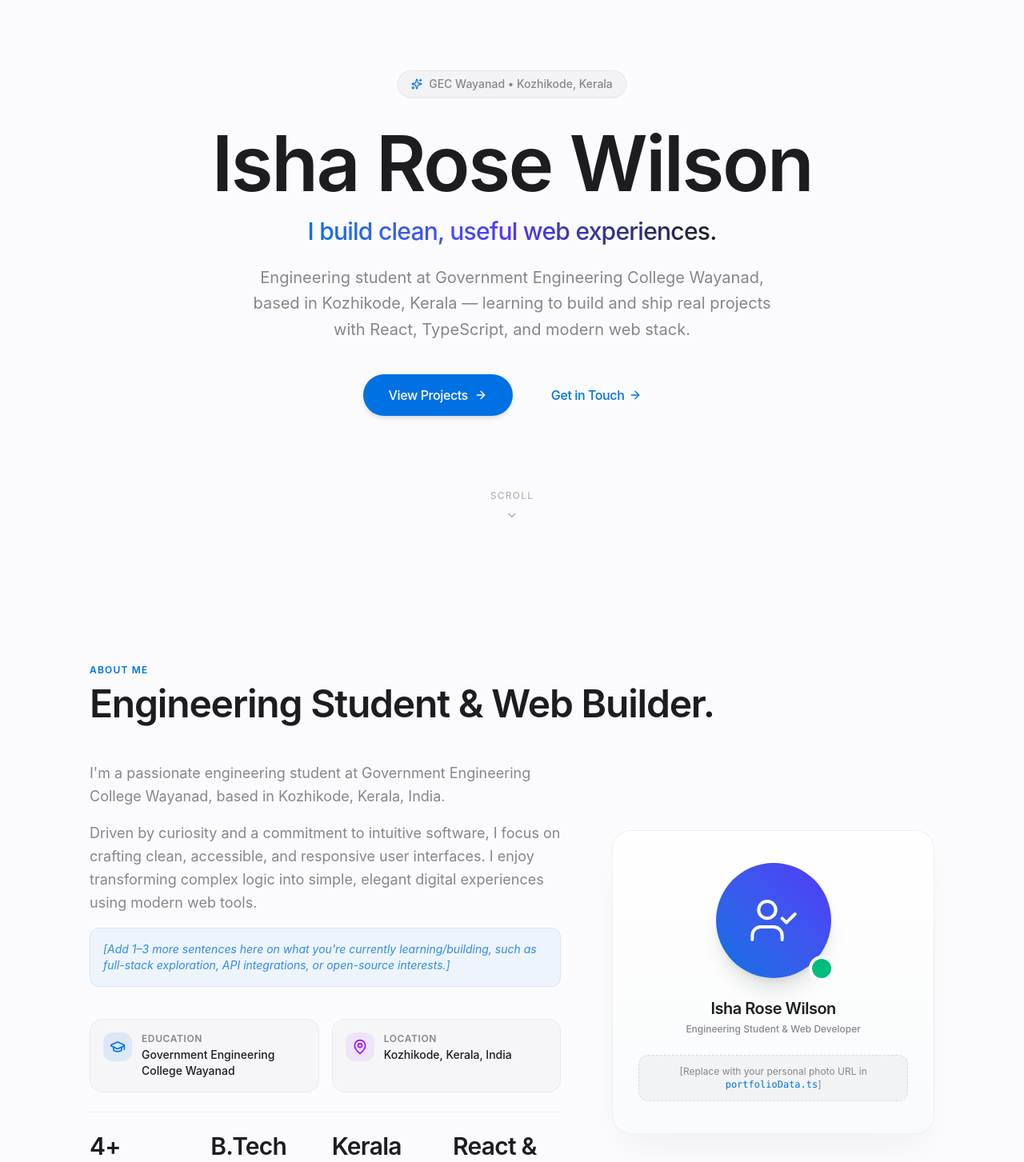
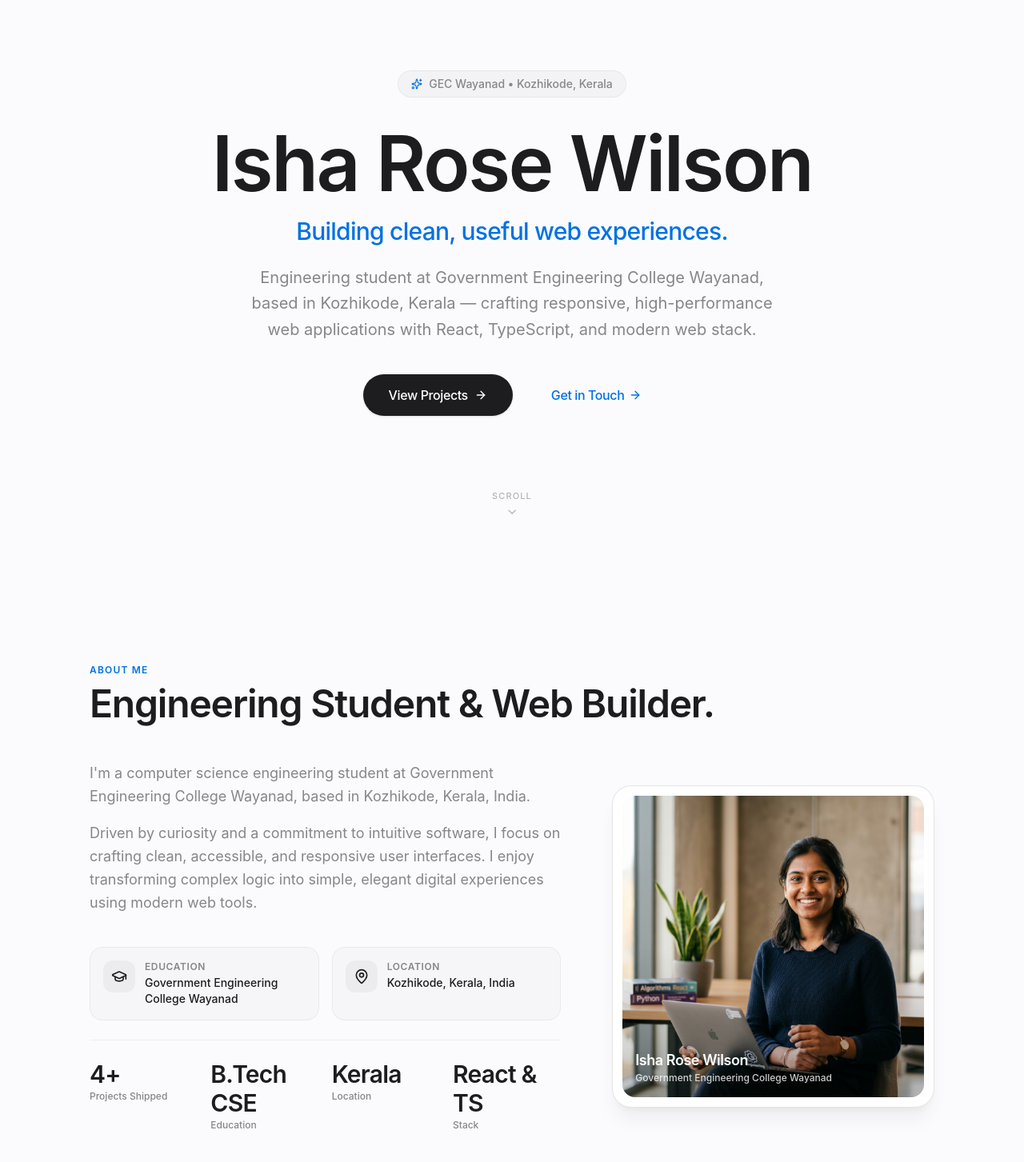
Before and after one commit to isharosewilson/portfolio, a React (Vite) app: page / in a window 1280 px wide. Shown: the part 120-1573 px from the top of the page at 80% size. Built offline with nearby package versions, Linux system fonts and the light colour scheme.

Commit message:
Add profile picture, remove purple gradients, refine to ultra-minimalist Apple UI

```diff
--- a/src/components/About.tsx
+++ b/src/components/About.tsx
@@ -1,6 +1,6 @@
 import React from 'react';
 import { motion } from 'framer-motion';
-import { MapPin, GraduationCap, UserCheck } from 'lucide-react';
+import { MapPin, GraduationCap } from 'lucide-react';
 import { PERSONAL_INFO, STATS } from '../data/portfolioData';
 
 export const About: React.FC = () => {
@@ -34,7 +34,7 @@ export const About: React.FC = () => {
         >
           <div className="space-y-4 text-base md:text-lg text-[#86868B] dark:text-[#A1A1A6] leading-relaxed font-normal">
             {PERSONAL_INFO.bio.map((paragraph, index) => (
-              <p key={index} className={paragraph.startsWith('[') ? 'italic text-sm text-[#0071E3]/80 dark:text-[#2997FF]/80 bg-[#0071E3]/5 p-4 rounded-xl border border-[#0071E3]/10' : ''}>
+              <p key={index}>
                 {paragraph}
               </p>
             ))}
@@ -43,7 +43,7 @@ export const About: React.FC = () => {
           {/* Location & College Quick Cards */}
           <div className="grid grid-cols-1 sm:grid-cols-2 gap-4 pt-4">
             <div className="p-4 rounded-2xl bg-black/[0.02] dark:bg-white/[0.04] border border-black/5 dark:border-white/10 flex items-start gap-3">
-              <div className="p-2 rounded-xl bg-[#0071E3]/10 text-[#0071E3] dark:text-[#2997FF]">
+              <div className="p-2.5 rounded-xl bg-black/[0.04] dark:bg-white/[0.08] text-[#1D1D1F] dark:text-[#F5F5F7]">
                 <GraduationCap className="w-5 h-5" />
               </div>
               <div>
@@ -55,7 +55,7 @@ export const About: React.FC = () => {
             </div>
 
             <div className="p-4 rounded-2xl bg-black/[0.02] dark:bg-white/[0.04] border border-black/5 dark:border-white/10 flex items-start gap-3">
-              <div className="p-2 rounded-xl bg-purple-500/10 text-purple-600 dark:text-purple-400">
+              <div className="p-2.5 rounded-xl bg-black/[0.04] dark:bg-white/[0.08] text-[#1D1D1F] dark:text-[#F5F5F7]">
                 <MapPin className="w-5 h-5" />
               </div>
               <div>
@@ -82,34 +82,33 @@ export const About: React.FC = () => {
           </div>
         </motion.div>
 
-        {/* Right Column: Apple-Style Portrait / Photo Frame Placeholder */}
+        {/* Right Column: Ultra-Clean Apple Profile Picture Frame */}
         <motion.div
-          initial={{ opacity: 0, scale: 0.95 }}
+          initial={{ opacity: 0, scale: 0.96 }}
           whileInView={{ opacity: 1, scale: 1 }}
           viewport={{ once: true, margin: '-100px' }}
           transition={{ duration: 0.7, delay: 0.2 }}
           className="lg:col-span-5 relative"
         >
-          <div className="group relative rounded-3xl p-8 bg-gradient-to-b from-white to-gray-50 dark:from-[#161618] dark:to-[#0F0F11] border border-black/5 dark:border-white/10 shadow-2xl shadow-black/5 dark:shadow-black/40 overflow-hidden flex flex-col items-center justify-center min-h-[380px] text-center">
-            {/* Subtle Glass Glow Effect */}
-            <div className="absolute inset-0 bg-gradient-to-tr from-[#0071E3]/5 to-purple-500/5 opacity-0 group-hover:opacity-100 transition-opacity duration-500 pointer-events-none" />
+          <div className="relative group rounded-3xl p-3 bg-white dark:bg-[#161618] border border-black/10 dark:border-white/10 shadow-xl shadow-black/5 dark:shadow-black/40 overflow-hidden">
+            {/* Real Profile Image */}
+            <div className="relative w-full aspect-square rounded-2xl overflow-hidden bg-black/5 dark:bg-white/5">
+              <img
+                src={PERSONAL_INFO.avatarUrl}
+                alt={PERSONAL_INFO.name}
+                className="w-full h-full object-cover object-center group-hover:scale-105 transition-transform duration-700 ease-out"
+              />
+              {/* Subtle glass overlay gradient */}
+              <div className="absolute inset-0 bg-gradient-to-t from-black/40 via-transparent to-transparent opacity-60" />
 
-            {/* Photo Avatar Visual Placeholder */}
-            <div className="relative z-10 w-32 h-32 md:w-36 md:h-36 rounded-full bg-gradient-to-tr from-[#0071E3] to-indigo-600 flex items-center justify-center text-white shadow-xl mb-6 group-hover:scale-105 transition-transform duration-300">
-              <UserCheck className="w-16 h-16 stroke-[1.5]" />
-              <div className="absolute -bottom-1 -right-1 w-8 h-8 rounded-full bg-emerald-500 border-4 border-white dark:border-[#161618] flex items-center justify-center" title="Open to opportunities" />
-            </div>
-
-            <h3 className="relative z-10 text-xl font-semibold tracking-tight text-[#1D1D1F] dark:text-[#F5F5F7]">
-              {PERSONAL_INFO.name}
-            </h3>
-            <p className="relative z-10 text-xs font-medium text-[#86868B] mt-1">
-              Engineering Student & Web Developer
-            </p>
-
-            {/* Bracketed Placeholder Instruction Note */}
-            <div className="relative z-10 mt-6 p-3 rounded-xl bg-black/[0.03] dark:bg-white/[0.05] border border-dashed border-black/10 dark:border-white/15 text-xs text-[#86868B]">
-              <span>[Replace with your personal photo URL in <code className="text-[#0071E3]">portfolioData.ts</code>]</span>
+              <div className="absolute bottom-4 left-4 right-4 text-white">
+                <h3 className="text-lg font-semibold tracking-tight">
+                  {PERSONAL_INFO.name}
+                </h3>
+                <p className="text-xs text-white/80 font-medium">
+                  {PERSONAL_INFO.college}
+                </p>
+              </div>
             </div>
           </div>
         </motion.div>
--- a/src/components/Hero.tsx
+++ b/src/components/Hero.tsx
@@ -17,9 +17,8 @@ export const Hero: React.FC = () => {
       id="hero"
       className="relative min-h-screen flex flex-col justify-center items-center px-6 md:px-12 pt-28 pb-16 overflow-hidden select-none"
     >
-      {/* Subtle Ambient Apple-Style Background Glow Blobs */}
-      <div className="absolute top-1/4 left-1/2 -translate-x-1/2 -translate-y-1/2 w-[500px] h-[500px] bg-gradient-to-tr from-[#0071E3]/15 via-purple-500/10 to-indigo-500/10 dark:from-[#2997FF]/15 dark:via-purple-500/15 dark:to-cyan-500/10 rounded-full blur-3xl pointer-events-none -z-10 animate-pulse duration-10000" />
-      <div className="absolute bottom-1/4 right-1/4 w-[350px] h-[350px] bg-gradient-to-bl from-blue-400/10 to-teal-400/10 dark:from-blue-600/10 dark:to-emerald-500/10 rounded-full blur-3xl pointer-events-none -z-10" />
+      {/* Ultra-Minimalist Soft Subtle Ambient Background */}
+      <div className="absolute top-1/3 left-1/2 -translate-x-1/2 -translate-y-1/2 w-[600px] h-[600px] bg-gradient-to-b from-[#0071E3]/5 to-transparent dark:from-[#2997FF]/5 rounded-full blur-3xl pointer-events-none -z-10" />
 
       <div className="max-w-4xl mx-auto text-center flex flex-col items-center">
         {/* Status / Location Badge */}
@@ -27,7 +26,7 @@ export const Hero: React.FC = () => {
           initial={{ opacity: 0, y: 15 }}
           animate={{ opacity: 1, y: 0 }}
           transition={{ duration: 0.6, ease: [0.16, 1, 0.3, 1] }}
-          className="inline-flex items-center gap-2 px-4 py-1.5 rounded-full bg-black/[0.03] dark:bg-white/[0.06] border border-black/5 dark:border-white/10 text-xs md:text-sm font-medium text-[#86868B] dark:text-[#A1A1A6] mb-8 shadow-xs"
+          className="inline-flex items-center gap-2 px-4 py-1.5 rounded-full bg-black/[0.03] dark:bg-white/[0.05] border border-black/5 dark:border-white/10 text-xs md:text-sm font-medium text-[#86868B] dark:text-[#A1A1A6] mb-8"
         >
           <Sparkles className="w-3.5 h-3.5 text-[#0071E3] dark:text-[#2997FF]" />
           <span>GEC Wayanad • Kozhikode, Kerala</span>
@@ -43,12 +42,12 @@ export const Hero: React.FC = () => {
           {PERSONAL_INFO.name}
         </motion.h1>
 
-        {/* Animated Tagline */}
+        {/* Minimalist Tagline */}
         <motion.p
           initial={{ opacity: 0, y: 20 }}
           animate={{ opacity: 1, y: 0 }}
           transition={{ duration: 0.7, delay: 0.2, ease: [0.16, 1, 0.3, 1] }}
-          className="mt-4 text-xl sm:text-2xl md:text-3xl font-medium tracking-tight text-transparent bg-clip-text bg-gradient-to-r from-[#0071E3] via-indigo-600 to-[#1D1D1F] dark:from-[#2997FF] dark:via-indigo-400 dark:to-[#F5F5F7]"
+          className="mt-4 text-xl sm:text-2xl md:text-3xl font-medium tracking-tight text-[#0071E3] dark:text-[#2997FF]"
         >
           {PERSONAL_INFO.tagline}
         </motion.p>
@@ -72,11 +71,11 @@ export const Hero: React.FC = () => {
         >
           {/* Apple Pill Primary CTA */}
           <motion.a
-            whileHover={{ scale: 1.03 }}
-            whileTap={{ scale: 0.97 }}
+            whileHover={{ scale: 1.02 }}
+            whileTap={{ scale: 0.98 }}
             href="#projects"
             onClick={(e) => handleScrollTo(e, '#projects')}
-            className="w-full sm:w-auto px-8 py-3.5 rounded-full bg-[#0071E3] hover:bg-[#0077ED] dark:bg-[#0071E3] dark:hover:bg-[#2997FF] text-white font-medium text-base tracking-tight shadow-md hover:shadow-lg transition-all duration-200 flex items-center justify-center gap-2 group"
+            className="w-full sm:w-auto px-8 py-3.5 rounded-full bg-[#1D1D1F] hover:bg-black dark:bg-[#F5F5F7] dark:hover:bg-white text-white dark:text-[#1D1D1F] font-medium text-base tracking-tight shadow-sm transition-all duration-200 flex items-center justify-center gap-2 group"
           >
             <span>View Projects</span>
             <ArrowRight className="w-4 h-4 group-hover:translate-x-1 transition-transform" />
@@ -105,12 +104,12 @@ export const Hero: React.FC = () => {
           if (target) target.scrollIntoView({ behavior: 'smooth' });
         }}
       >
-        <span className="text-xs uppercase tracking-widest font-medium opacity-60">Scroll</span>
+        <span className="text-[11px] uppercase tracking-widest font-medium opacity-60">Scroll</span>
         <motion.div
-          animate={{ y: [0, 5, 0] }}
-          transition={{ repeat: Infinity, duration: 1.5, ease: 'easeInOut' }}
+          animate={{ y: [0, 4, 0] }}
+          transition={{ repeat: Infinity, duration: 1.6, ease: 'easeInOut' }}
         >
-          <ChevronDown className="w-4 h-4 opacity-70" />
+          <ChevronDown className="w-4 h-4 opacity-60" />
         </motion.div>
       </motion.div>
     </section>
--- a/src/data/portfolioData.ts
+++ b/src/data/portfolioData.ts
@@ -2,20 +2,19 @@ import type { Project, Skill, Stat } from '../types';
 
 export const PERSONAL_INFO = {
   name: "Isha Rose Wilson",
-  tagline: "I build clean, useful web experiences.",
-  subheadline: "Engineering student at Government Engineering College Wayanad, based in Kozhikode, Kerala — learning to build and ship real projects with React, TypeScript, and modern web stack.",
+  tagline: "Building clean, useful web experiences.",
+  subheadline: "Engineering student at Government Engineering College Wayanad, based in Kozhikode, Kerala — crafting responsive, high-performance web applications with React, TypeScript, and modern web stack.",
   bio: [
-    "I'm a passionate engineering student at Government Engineering College Wayanad, based in Kozhikode, Kerala, India.",
-    "Driven by curiosity and a commitment to intuitive software, I focus on crafting clean, accessible, and responsive user interfaces. I enjoy transforming complex logic into simple, elegant digital experiences using modern web tools.",
-    "[Add 1–3 more sentences here on what you're currently learning/building, such as full-stack exploration, API integrations, or open-source interests.]"
+    "I'm a computer science engineering student at Government Engineering College Wayanad, based in Kozhikode, Kerala, India.",
+    "Driven by curiosity and a commitment to intuitive software, I focus on crafting clean, accessible, and responsive user interfaces. I enjoy transforming complex logic into simple, elegant digital experiences using modern web tools."
   ],
   college: "Government Engineering College Wayanad",
   location: "Kozhikode, Kerala, India",
-  email: "isharosewilson@gmail.com", // [User: Update with your exact email address]
+  email: "isharosewilson@gmail.com",
   github: "https://github.com/isharosewilson",
   linkedin: "https://www.linkedin.com/in/isha-rose-wilson-895857351/",
-  resumeUrl: "#", // [User: Replace with your actual resume PDF link or Google Drive link]
-  avatarPlaceholderText: "[Your Photo Here — Replace image URL in portfolioData.ts]",
+  resumeUrl: "#",
+  avatarUrl: "/avatar.png"
 };
 
 export const STATS: Stat[] = [
@@ -26,7 +25,7 @@ export const STATS: Stat[] = [
   },
   {
     label: "Education",
-    value: "B.Tech",
+    value: "B.Tech CSE",
     sublabel: "GEC Wayanad"
   },
   {
@@ -37,7 +36,7 @@ export const STATS: Stat[] = [
   {
     label: "Stack",
     value: "React & TS",
-    sublabel: "Modern Web Tech"
+    sublabel: "Modern Web Stack"
   }
 ];
 
@@ -116,7 +115,7 @@ export const PROJECTS: Project[] = [
       "Fully responsive viewport scaling across mobile and desktop"
     ],
     featured: true,
-    colorGradient: "from-blue-500/20 to-cyan-500/20"
+    colorGradient: "from-gray-500/10 to-slate-500/10"
   },
   {
     id: "calculator",
@@ -133,7 +132,7 @@ export const PROJECTS: Project[] = [
       "Keyboard shortcut bindings for quick calculation workflow"
     ],
     featured: true,
-    colorGradient: "from-purple-500/20 to-indigo-500/20"
+    colorGradient: "from-blue-500/10 to-slate-500/10"
   },
   {
     id: "fortune-tours",
@@ -150,7 +149,7 @@ export const PROJECTS: Project[] = [
       "Clean call-to-action sections for user inquiry submissions"
     ],
     featured: true,
-    colorGradient: "from-emerald-500/20 to-teal-500/20"
+    colorGradient: "from-emerald-500/10 to-teal-500/10"
   },
   {
     id: "vibe-coding",
@@ -167,6 +166,6 @@ export const PROJECTS: Project[] = [
       "Clean code practices and modern ES syntax"
     ],
     featured: true,
-    colorGradient: "from-amber-500/20 to-orange-500/20"
+    colorGradient: "from-sky-500/10 to-blue-500/10"
   }
 ];
```
Also changed, not shown: public/avatar.png (added), src/assets/avatar.png (added).
